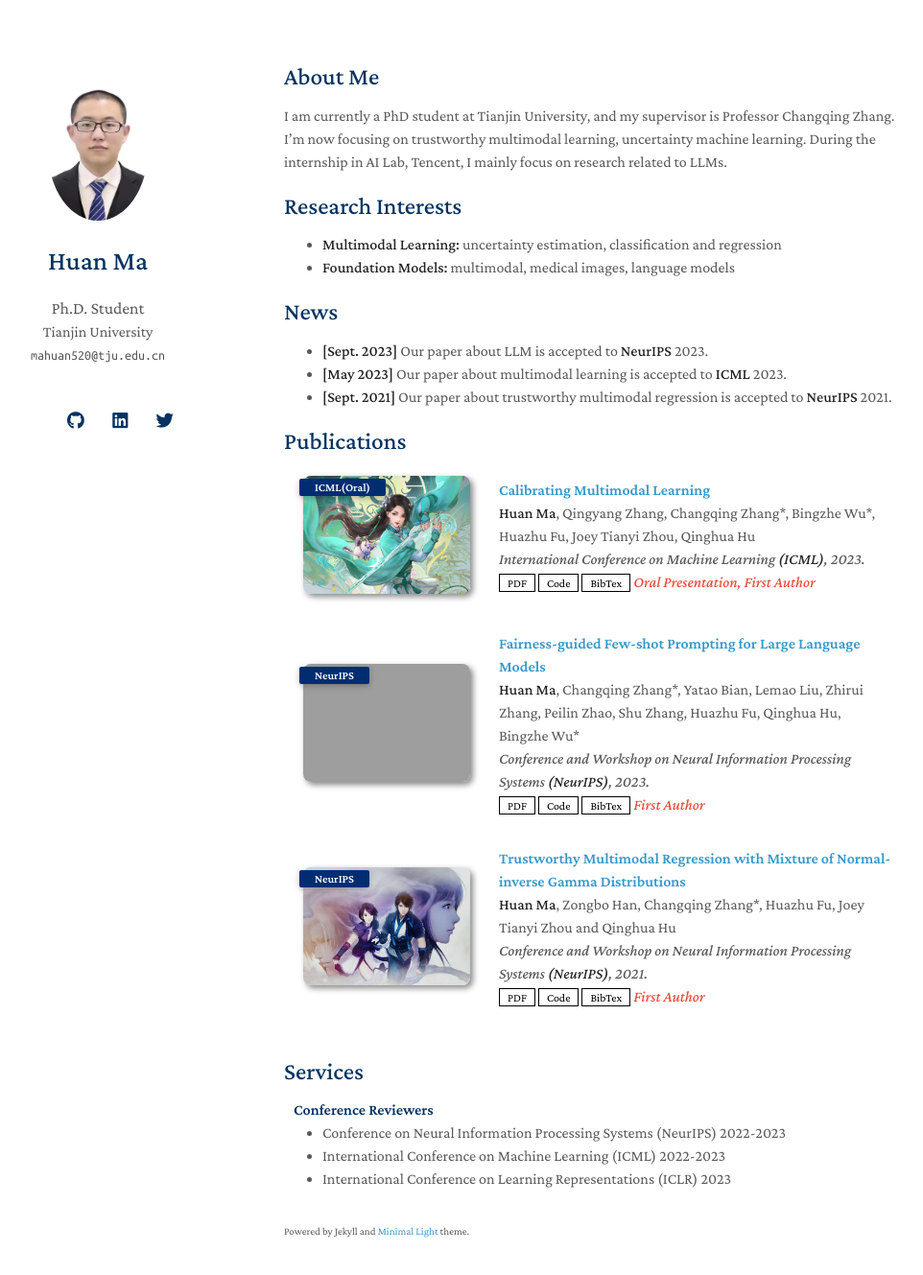
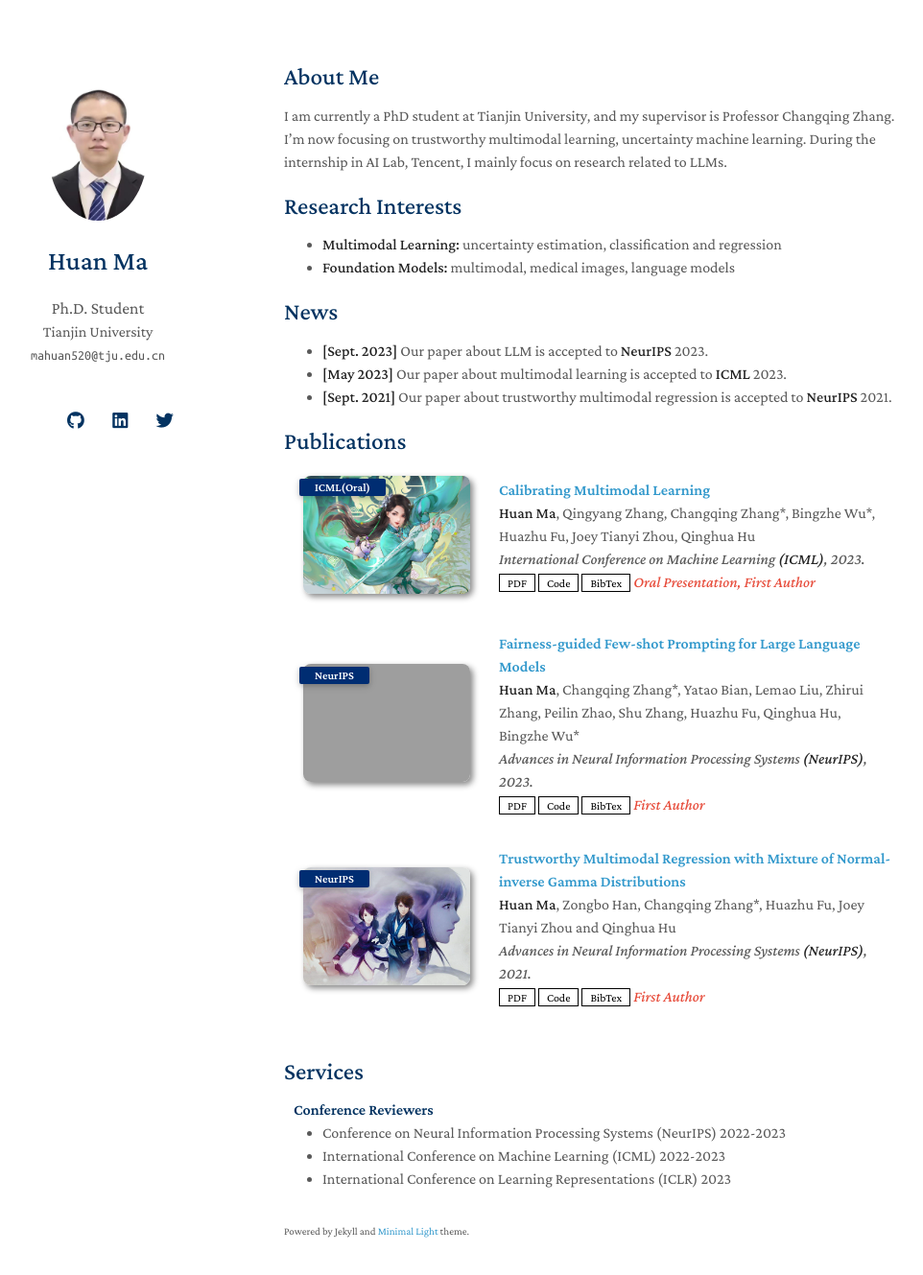
Before and after one commit to MaHuanAAA/MaHuanAAA.github.io, a Jekyll site: the page built from index.md, in a window 1280 px wide and 1364 px high. Shown: the top 1329 px of the window at 96% size, without its empty margins (174-1136 px from the left). Built offline with Jekyll 4.4.1, drawn with Linux system fonts in a browser that asks for light colours; nearby versions of some CDN libraries; a style sheet for code colours, icons or effects is not loaded; our own code applies the rules of GitHub Pages for plain Markdown files; grey boxes are pictures that could not be loaded.

Commit message:
Update publications.yml

```diff
--- a/_data/publications.yml
+++ b/_data/publications.yml
@@ -13,7 +13,7 @@ main:
   - title: "Fairness-guided Few-shot Prompting for Large Language Models"
     authors: <strong>Huan Ma</strong>, Changqing Zhang*, Yatao Bian, Lemao Liu, Zhirui Zhang, Peilin Zhao, Shu Zhang, Huazhu Fu, Qinghua Hu, Bingzhe Wu*
     conference_short: NeurIPS
-    conference: Conference and Workshop on Neural Information Processing Systems <strong>(NeurIPS)</strong>, 2023.
+    conference: Advances in Neural Information Processing Systems <strong>(NeurIPS)</strong>, 2023.
     pdf: https://arxiv.org/pdf/2303.13217.pdf
     code: https://github.com/MaHuanAAA/g_fair_prompting
     bibtex: https://github.com/MaHuanAAA/g_fair_prompting#reference
@@ -23,7 +23,7 @@ main:
   - title: "Trustworthy Multimodal Regression with Mixture of Normal-inverse Gamma Distributions"
     authors: <strong>Huan Ma</strong>, Zongbo Han, Changqing Zhang*, Huazhu Fu, Joey Tianyi Zhou and Qinghua Hu
     conference_short: NeurIPS
-    conference: Conference and Workshop on Neural Information Processing Systems <strong>(NeurIPS)</strong>, 2021.
+    conference: Advances in Neural Information Processing Systems <strong>(NeurIPS)</strong>, 2021.
     pdf: https://proceedings.neurips.cc/paper/2021/file/371bce7dc83817b7893bcdeed13799b5-Paper.pdf
     code: https://github.com/MaHuanAAA/MoNIG
     bibtex: https://github.com/MaHuanAAA/MoNIG#reference
```
